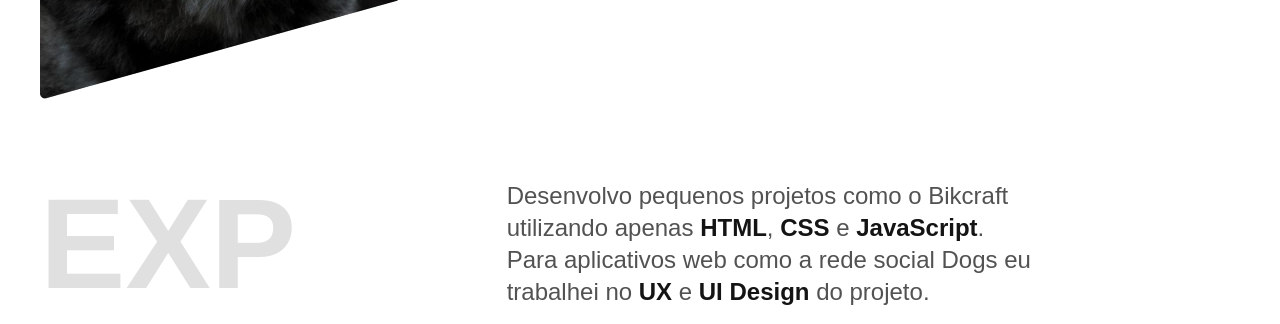
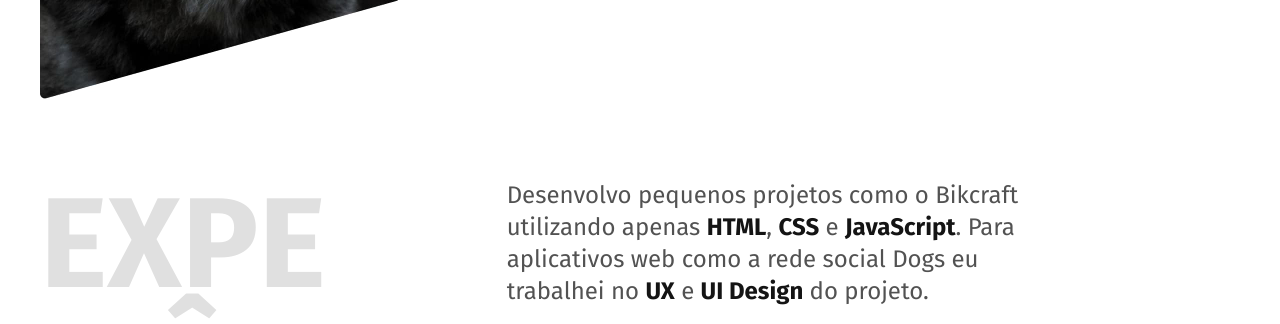
Before and after one commit to leandrojr-santos/leandrojr-santos.github.io, a plain HTML site: page index.html in a window 1280 px wide. Shown: the part 583-907 px from the top of the page. Drawn offline with Linux system fonts and the light colour scheme; files whose address does not match are found by name.

Commit message:
google-fonts

```diff
--- a/index.html
+++ b/index.html
@@ -9,6 +9,10 @@
   <meta name="description" content="Desenvolvedor Front End e UX/UI Designer">
   <link rel="stylesheet" href="./css/style.min.css">
   <link rel="icon" href="./favicon.svg" type="image/svg+xml">
+
+  <link rel="preconnect" href="https://fonts.googleapis.com">
+  <link rel="preconnect" href="https://fonts.gstatic.com" crossorigin>
+  <link href="https://fonts.googleapis.com/css2?family=Fira+Sans:wght@400;700&family=Poppins:wght@700&display=swap" rel="stylesheet">
 </head>
 
 <body>
```
